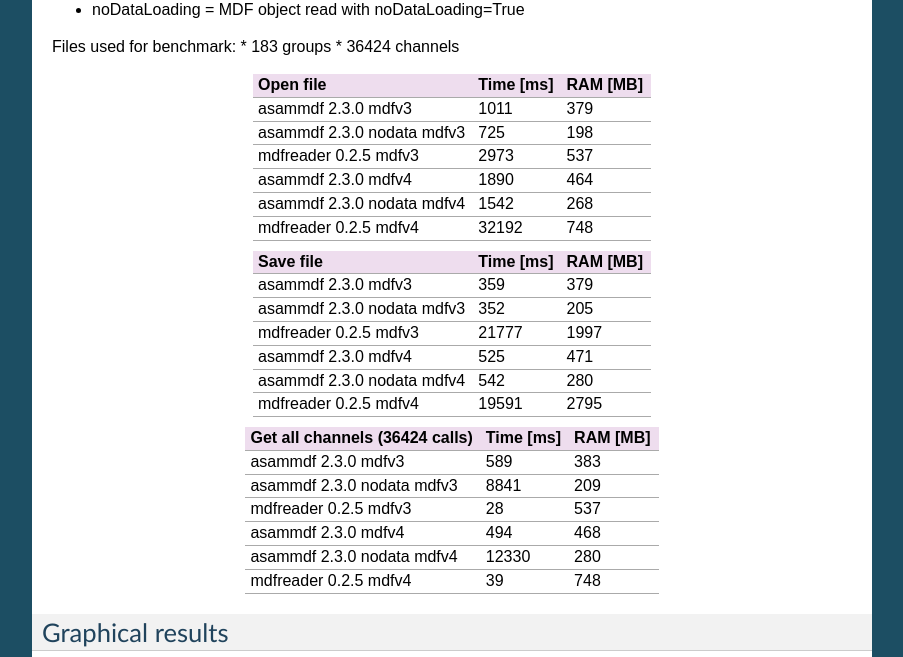
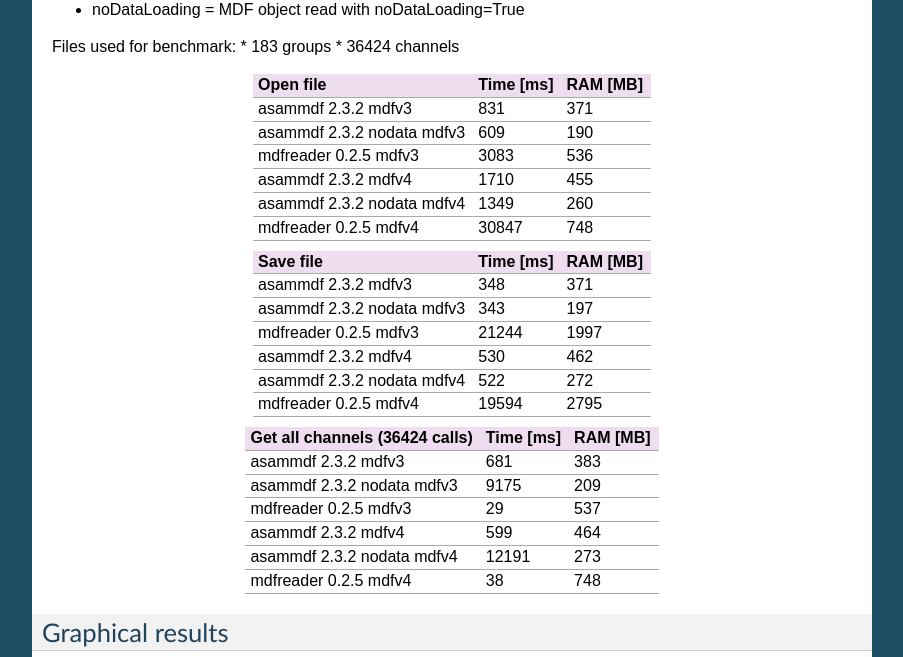
Before and after one commit to danielhrisca/asammdf, a Sphinx documentation site: the page built from documentation/benchmarks.rst, in a window 1280 px wide and 900 px high, scrolled down 558 px, cut to the strip 160-817 px from the top of the window. Shown: the whole strip, without its empty margins (198-1101 px from the left). Built offline with Sphinx 7.4.7, drawn with Linux system fonts in a browser that asks for light colours; formulas are drawn with MathJax 3; some of the changed text lies outside the part shown.

```diff
--- a/documentation/benchmarks.rst
+++ b/documentation/benchmarks.rst
@@ -24,7 +24,7 @@ Intro
 The benchmarks were done using two test files (for mdf version 3 and 4) of around 170MB.
 The files contain 183 data groups and a total of 36424 channels.
 
-*asamdf 2.3.0* was compared against *mdfreader 0.2.5*.
+*asamdf 2.3.2* was compared against *mdfreader 0.2.5*.
 *mdfreader* seems to be the most used Python package to handle MDF files, and it also supports both version 3 and 4 of the standard.
 
 The three benchmark cathegories are file open, file save and extracting the data for all channels inside the file(36424 calls).
@@ -61,36 +61,36 @@ Files used for benchmark:
 ================================================== ========= ========
 Open file                                          Time [ms] RAM [MB]
 ================================================== ========= ========
-asammdf 2.3.0 mdfv3                                     1011      379
-asammdf 2.3.0 nodata mdfv3                               725      198
-mdfreader 0.2.5 mdfv3                                   2973      537
-asammdf 2.3.0 mdfv4                                     1890      464
-asammdf 2.3.0 nodata mdfv4                              1542      268
-mdfreader 0.2.5 mdfv4                                  32192      748
+asammdf 2.3.2 mdfv3                                      831      371
+asammdf 2.3.2 nodata mdfv3                               609      190
+mdfreader 0.2.5 mdfv3                                   3083      536
+asammdf 2.3.2 mdfv4                                     1710      455
+asammdf 2.3.2 nodata mdfv4                              1349      260
+mdfreader 0.2.5 mdfv4                                  30847      748
 ================================================== ========= ========
 
 
 ================================================== ========= ========
 Save file                                          Time [ms] RAM [MB]
 ================================================== ========= ========
-asammdf 2.3.0 mdfv3                                      359      379
-asammdf 2.3.0 nodata mdfv3                               352      205
-mdfreader 0.2.5 mdfv3                                  21777     1997
-asammdf 2.3.0 mdfv4                                      525      471
-asammdf 2.3.0 nodata mdfv4                               542      280
-mdfreader 0.2.5 mdfv4                                  19591     2795
+asammdf 2.3.2 mdfv3                                      348      371
+asammdf 2.3.2 nodata mdfv3                               343      197
+mdfreader 0.2.5 mdfv3                                  21244     1997
+asammdf 2.3.2 mdfv4                                      530      462
+asammdf 2.3.2 nodata mdfv4                               522      272
+mdfreader 0.2.5 mdfv4                                  19594     2795
 ================================================== ========= ========
 
 
 ================================================== ========= ========
 Get all channels (36424 calls)                     Time [ms] RAM [MB]
 ================================================== ========= ========
-asammdf 2.3.0 mdfv3                                      589      383
-asammdf 2.3.0 nodata mdfv3                              8841      209
-mdfreader 0.2.5 mdfv3                                     28      537
-asammdf 2.3.0 mdfv4                                      494      468
-asammdf 2.3.0 nodata mdfv4                             12330      280
-mdfreader 0.2.5 mdfv4                                     39      748
+asammdf 2.3.2 mdfv3                                      681      383
+asammdf 2.3.2 nodata mdfv3                              9175      209
+mdfreader 0.2.5 mdfv3                                     29      537
+asammdf 2.3.2 mdfv4                                      599      464
+asammdf 2.3.2 nodata mdfv4                             12191      273
+mdfreader 0.2.5 mdfv4                                     38      748
 ================================================== ========= ========
 
 Graphical results
@@ -101,7 +101,7 @@ Graphical results
     import matplotlib.pyplot as plt
     import numpy as np
 
-    res = '../benchmarks/x64_asammdf_2.3.0_mdfreader_0.2.5.txt'
+    res = '../benchmarks/results/x64_asammdf_2.3.2_mdfreader_0.2.5.txt'
     topic = 'Open'
     aspect = 'time'
     for_doc = True
@@ -169,7 +169,7 @@ Graphical results
     import matplotlib.pyplot as plt
     import numpy as np
 
-    res = '../benchmarks/x64_asammdf_2.3.0_mdfreader_0.2.5.txt'
+    res = '../benchmarks/results/x64_asammdf_2.3.2_mdfreader_0.2.5.txt'
     topic = 'Open'
     aspect = 'ram'
     for_doc = True
@@ -237,7 +237,7 @@ Graphical results
     import matplotlib.pyplot as plt
     import numpy as np
 
-    res = '../benchmarks/x64_asammdf_2.3.0_mdfreader_0.2.5.txt'
+    res = '../benchmarks/results/x64_asammdf_2.3.2_mdfreader_0.2.5.txt'
     topic = 'Save'
     aspect = 'time'
     for_doc = True
@@ -306,7 +306,7 @@ Graphical results
     import matplotlib.pyplot as plt
     import numpy as np
 
-    res = '../benchmarks/x64_asammdf_2.3.0_mdfreader_0.2.5.txt'
+    res = '../benchmarks/results/x64_asammdf_2.3.2_mdfreader_0.2.5.txt'
     topic = 'Save'
     aspect = 'ram'
     for_doc = True
@@ -374,7 +374,7 @@ Graphical results
     import matplotlib.pyplot as plt
     import numpy as np
 
-    res = '../benchmarks/x64_asammdf_2.3.0_mdfreader_0.2.5.txt'
+    res = '../benchmarks/results/x64_asammdf_2.3.2_mdfreader_0.2.5.txt'
     topic = 'Get'
     aspect = 'time'
     for_doc = True
@@ -443,7 +443,7 @@ Graphical results
     import matplotlib.pyplot as plt
     import numpy as np
 
-    res = '../benchmarks/x64_asammdf_2.3.0_mdfreader_0.2.5.txt'
+    res = '../benchmarks/results/x64_asammdf_2.3.2_mdfreader_0.2.5.txt'
     topic = 'Get'
     aspect = 'ram'
     for_doc = True
@@ -546,36 +546,36 @@ Files used for benchmark:
 ================================================== ========= ========
 Open file                                          Time [ms] RAM [MB]
 ================================================== ========= ========
-asammdf 2.3.0 mdfv3                                     1126      294
-asammdf 2.3.0 nodata mdfv3                               917      123
-mdfreader 0.2.5 mdfv3                                   3743      455
-asammdf 2.3.0 mdfv4                                     2359      348
-asammdf 2.3.0 nodata mdfv4                              1906      166
-mdfreader 0.2.5 mdfv4                                  43166      577
+asammdf 2.3.2 mdfv3                                      980      288
+asammdf 2.3.2 nodata mdfv3                               670      118
+mdfreader 0.2.5 mdfv3                                   3776      455
+asammdf 2.3.2 mdfv4                                     2071      342
+asammdf 2.3.2 nodata mdfv4                              1610      160
+mdfreader 0.2.5 mdfv4                                  43559      578
 ================================================== ========= ========
 
 
 ================================================== ========= ========
 Save file                                          Time [ms] RAM [MB]
 ================================================== ========= ========
-asammdf 2.3.0 mdfv3                                      420      297
-asammdf 2.3.0 nodata mdfv3                               445      130
-mdfreader 0.2.5 mdfv3                                  20078     1224
-asammdf 2.3.0 mdfv4                                      711      357
-asammdf 2.3.0 nodata mdfv4                               738      175
-mdfreader 0.2.5 mdfv4                                  17822     1687
+asammdf 2.3.2 mdfv3                                      406      291
+asammdf 2.3.2 nodata mdfv3                               432      125
+mdfreader 0.2.5 mdfv3                                  19623     1224
+asammdf 2.3.2 mdfv4                                      691      351
+asammdf 2.3.2 nodata mdfv4                               734      169
+mdfreader 0.2.5 mdfv4                                  17657     1687
 ================================================== ========= ========
 
 
 ================================================== ========= ========
 Get all channels (36424 calls)                     Time [ms] RAM [MB]
 ================================================== ========= ========
-asammdf 2.3.0 mdfv3                                      777      299
-asammdf 2.3.0 nodata mdfv3                             18662      132
-mdfreader 0.2.5 mdfv3                                     36      455
-asammdf 2.3.0 mdfv4                                      681      354
-asammdf 2.3.0 nodata mdfv4                             20439      176
-mdfreader 0.2.5 mdfv4                                     51      578
+asammdf 2.3.2 mdfv3                                      963      298
+asammdf 2.3.2 nodata mdfv3                             19059      132
+mdfreader 0.2.5 mdfv3                                     34      455
+asammdf 2.3.2 mdfv4                                      868      349
+asammdf 2.3.2 nodata mdfv4                             20434      171
+mdfreader 0.2.5 mdfv4                                     54      578
 ================================================== ========= ========
 
 
@@ -587,7 +587,7 @@ Graphical results
     import matplotlib.pyplot as plt
     import numpy as np
 
-    res = '../benchmarks/x86_asammdf_2.3.0_mdfreader_0.2.5.txt'
+    res = '../benchmarks/results/x86_asammdf_2.3.2_mdfreader_0.2.5.txt'
     topic = 'Open'
     aspect = 'time'
     for_doc = True
@@ -656,7 +656,7 @@ Graphical results
     import matplotlib.pyplot as plt
     import numpy as np
 
-    res = '../benchmarks/x86_asammdf_2.3.0_mdfreader_0.2.5.txt'
+    res = '../benchmarks/results/x86_asammdf_2.3.2_mdfreader_0.2.5.txt'
     topic = 'Open'
     aspect = 'ram'
     for_doc = True
@@ -725,7 +725,7 @@ Graphical results
     import matplotlib.pyplot as plt
     import numpy as np
 
-    res = '../benchmarks/x86_asammdf_2.3.0_mdfreader_0.2.5.txt'
+    res = '../benchmarks/results/x86_asammdf_2.3.2_mdfreader_0.2.5.txt'
     topic = 'Save'
     aspect = 'time'
     for_doc = True
@@ -794,7 +794,7 @@ Graphical results
     import matplotlib.pyplot as plt
     import numpy as np
 
-    res = '../benchmarks/x86_asammdf_2.3.0_mdfreader_0.2.5.txt'
+    res = '../benchmarks/results/x86_asammdf_2.3.2_mdfreader_0.2.5.txt'
     topic = 'Save'
     aspect = 'ram'
     for_doc = True
@@ -863,7 +863,7 @@ Graphical results
     import matplotlib.pyplot as plt
     import numpy as np
 
-    res = '../benchmarks/x86_asammdf_2.3.0_mdfreader_0.2.5.txt'
+    res = '../benchmarks/results/x86_asammdf_2.3.2_mdfreader_0.2.5.txt'
     topic = 'Get'
     aspect = 'time'
     for_doc = True
@@ -932,7 +932,7 @@ Graphical results
     import matplotlib.pyplot as plt
     import numpy as np
 
-    res = '../benchmarks/x86_asammdf_2.3.0_mdfreader_0.2.5.txt'
+    res = '../benchmarks/results/x86_asammdf_2.3.2_mdfreader_0.2.5.txt'
     topic = 'Get'
     aspect = 'ram'
     for_doc = True
```
Also changed, not shown: README.rst (+36 -36 lines), 13 other files.
